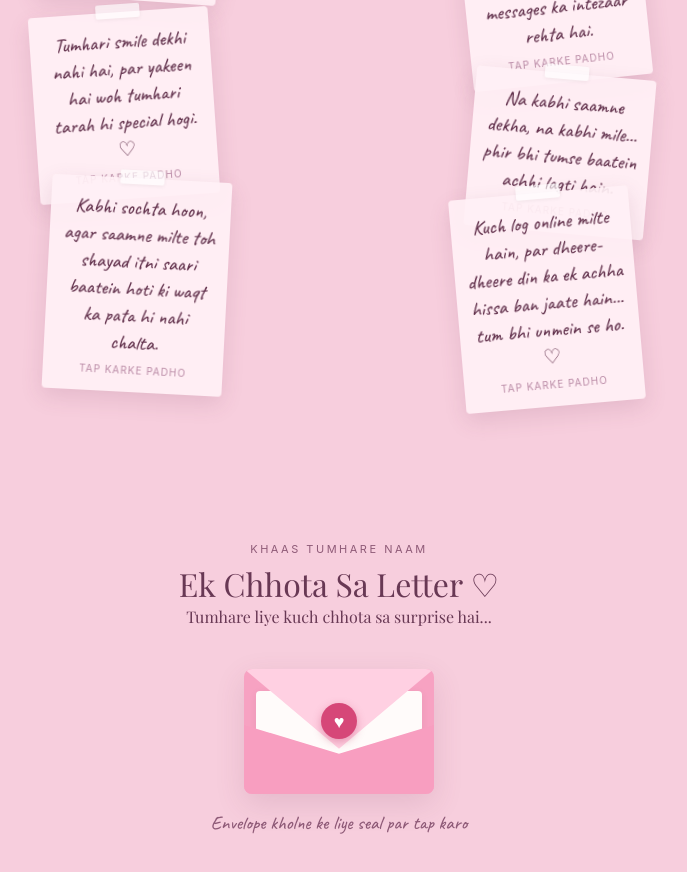
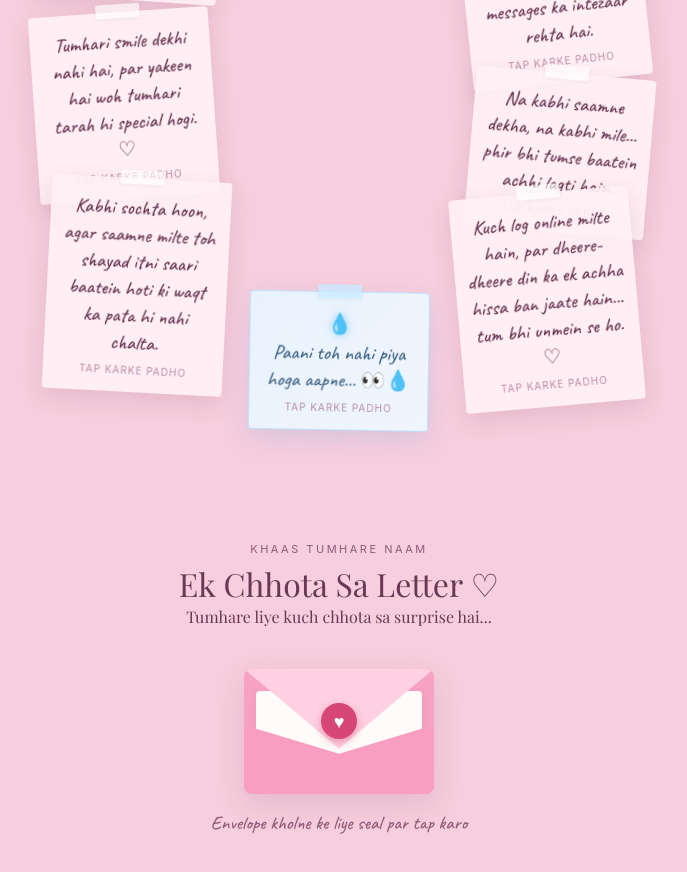
Before and after one commit to subhamp29/little-surprise-web, a plain HTML site: page index.html in a window 1280 px wide. Shown: the part 1349-2221 px from the top of the page, without its empty margins (301-988 px from the left). Drawn offline with nearby package versions, Linux system fonts and the light colour scheme; a web font is replaced by a local one.

Commit message:
feat: add 9th special pastel-blue water reminder note for Devi Ji

```diff
--- a/index.html
+++ b/index.html
@@ -151,6 +151,16 @@
           aria-haspopup="dialog" aria-label="Note: Kuch log online milte hain, par dheere-dheere din ka ek achha hissa ban jaate hain... tum bhi unmein se ho">
           <div class="tape-strip" aria-hidden="true"></div>
           <p class="note-snippet">Kuch log online milte hain, par dheere-dheere din ka ek achha hissa ban jaate hain... tum bhi unmein se ho. ♡</p>
+          <span class="note-tap-hint">tap karke padho</span>
+        </article>
+
+        <!-- Note 9: Special Water Reminder Note -->
+        <article class="paper-note note-water" tabindex="0" role="button" data-title="Devi Ji, Paani Pi Lo! 💧"
+          data-message="Paani toh nahi piya hoga aapne... 👀&#10;&#10;Ise padhne ke baad thoda paani pi lena, Devi Ji. Apna khayal bhi rakha karo. ♡"
+          aria-haspopup="dialog" aria-label="Note: Paani toh nahi piya hoga aapne...">
+          <div class="tape-strip water-tape" aria-hidden="true"></div>
+          <div class="water-drop-icon" aria-hidden="true">💧</div>
+          <p class="note-snippet water-snippet">Paani toh nahi piya hoga aapne... 👀💧</p>
           <span class="note-tap-hint">tap karke padho</span>
         </article>
       </div>
--- a/style.css
+++ b/style.css
@@ -486,7 +486,7 @@ body {
 .notes-cluster {
   position: relative;
   width: 100%;
-  height: 640px;
+  height: 740px;
   margin-top: 10px;
 }
 
@@ -607,6 +607,50 @@ body {
   --rot: -5deg;
   transform: rotate(var(--rot));
   animation-delay: -1.5s;
+}
+
+/* Note 9: Special Pastel-Blue Water Reminder Note */
+.note-water {
+  top: 625px;
+  left: 50%;
+  --rot: 1deg;
+  transform: translateX(-50%) rotate(var(--rot));
+  background: linear-gradient(135deg, rgba(230, 244, 255, 0.95), rgba(240, 248, 255, 0.92));
+  border: 1px solid rgba(180, 220, 255, 0.8);
+  box-shadow: 0 8px 24px rgba(100, 160, 210, 0.22);
+  animation-name: noteFloatWater;
+  animation-delay: -2s;
+}
+
+.note-water:hover,
+.note-water:focus-visible {
+  outline: 2px solid #7bc5f5;
+  background: #f0f8ff;
+  box-shadow: 0 12px 30px rgba(90, 160, 220, 0.32);
+}
+
+.water-tape {
+  background: rgba(200, 235, 255, 0.75);
+}
+
+.water-drop-icon {
+  font-size: 18px;
+  margin-bottom: 2px;
+  animation: dropRipple 2s ease-in-out infinite alternate;
+}
+
+.water-snippet {
+  color: #3b6080;
+}
+
+@keyframes noteFloatWater {
+  0%, 100% { transform: translateX(-50%) translateY(0) rotate(1deg); }
+  50% { transform: translateX(-50%) translateY(-7px) rotate(1deg); }
+}
+
+@keyframes dropRipple {
+  0% { transform: scale(1); filter: drop-shadow(0 0 2px rgba(90, 180, 255, 0.4)); }
+  100% { transform: scale(1.25); filter: drop-shadow(0 0 6px rgba(90, 180, 255, 0.8)); }
 }
 
 @keyframes noteFloat {
```
